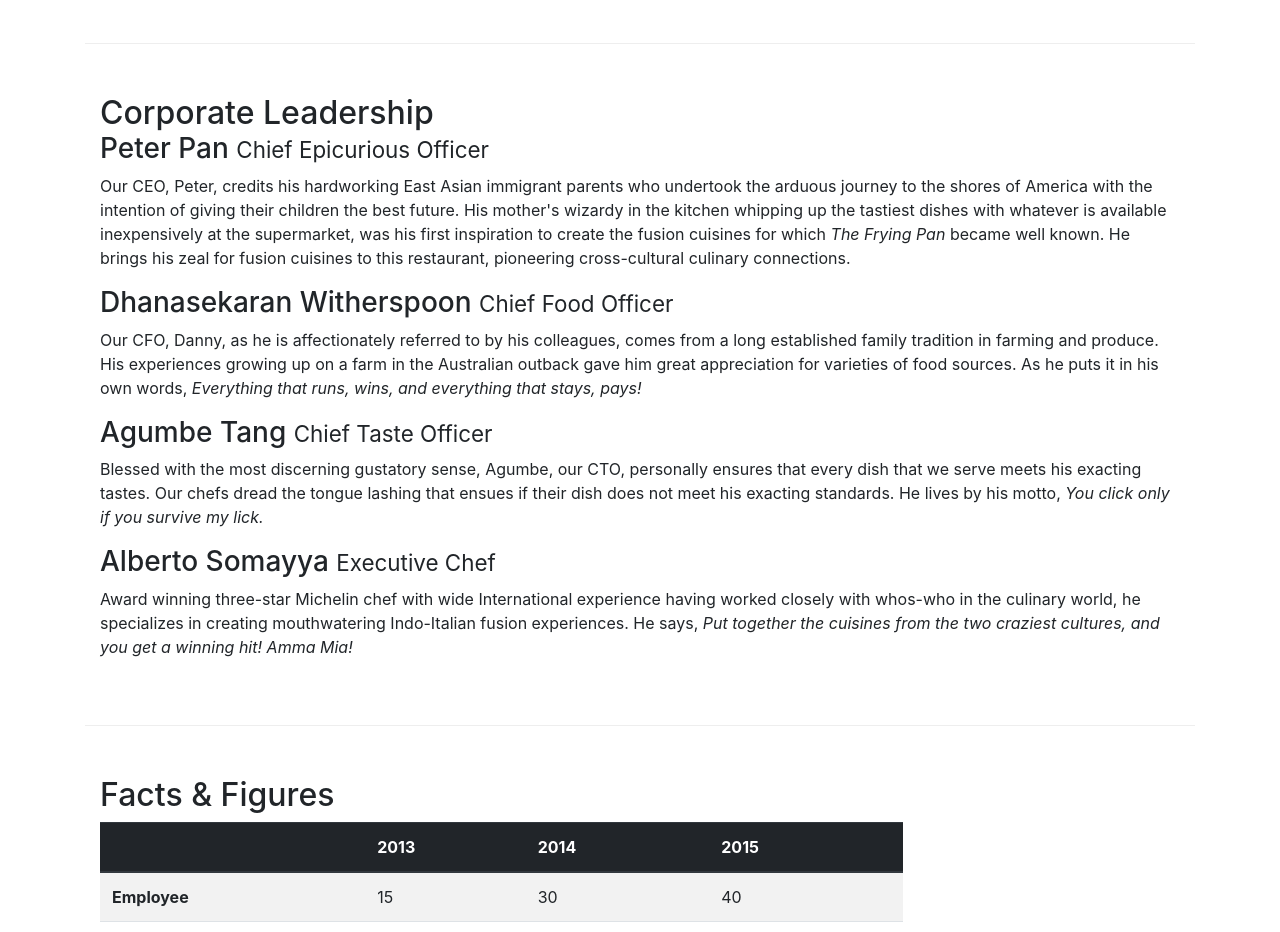
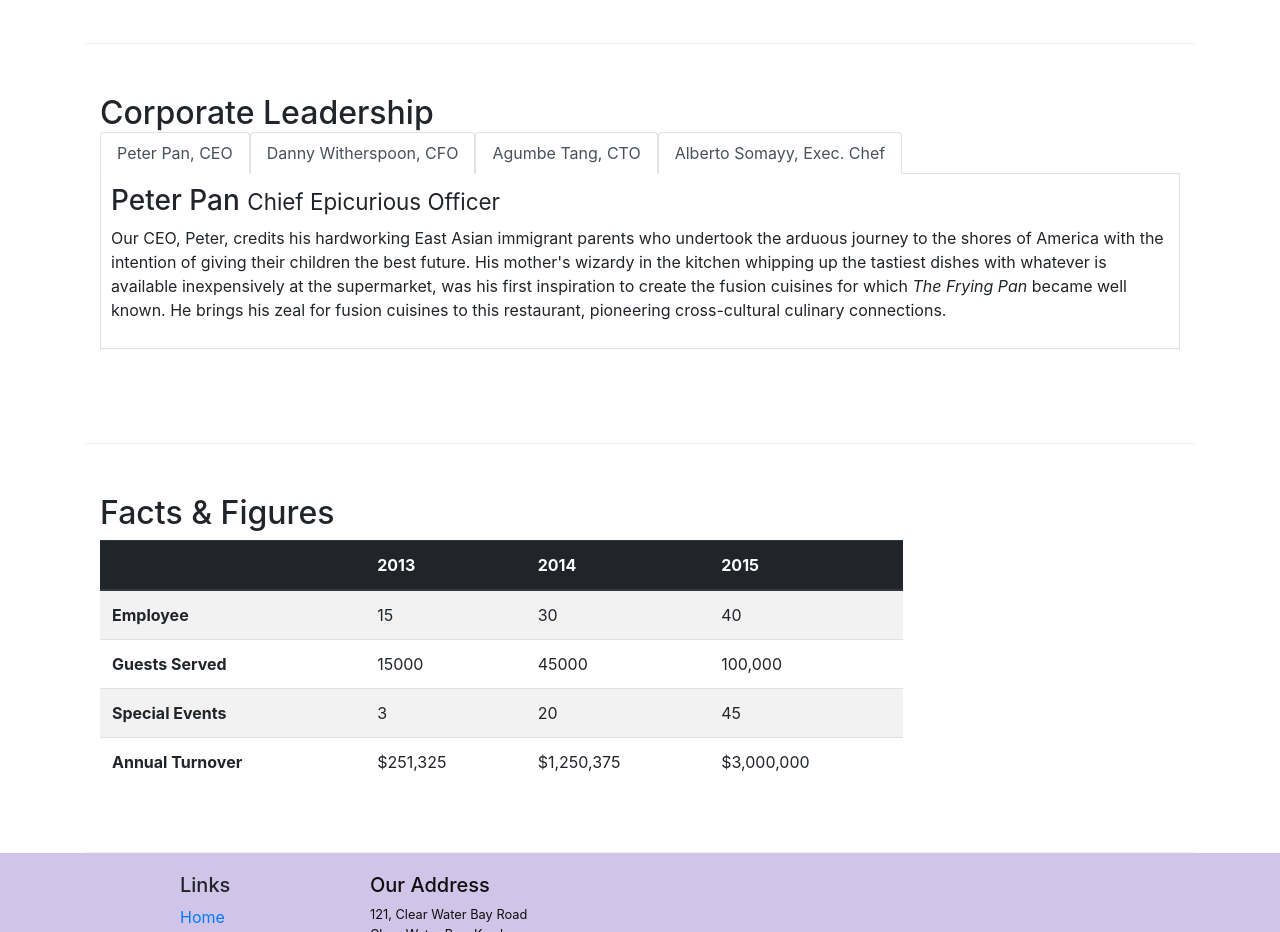
Before and after one commit to SushmitaRajtilak/conFusion, a website: page aboutus.html in a window 1280 px wide. Shown: the part 920-1852 px from the top of the page. Drawn offline with nearby package versions, Linux system fonts and the light colour scheme.

Commit message:
Adding Tabs

```diff
--- a/aboutus.html
+++ b/aboutus.html
@@ -12,6 +12,9 @@
     <link rel="stylesheet" href="node_modules/font-awesome/css/font-awesome.min.css">
     <link rel="stylesheet" href="node_modules/bootstrap-social/bootstrap-social.css">
     <link rel="stylesheet" href="css/styles.css">
+
+    <script src="node_modules/jquery/dist/jquery.js"></script>
+    <script src="https://maxcdn.bootstrapcdn.com/bootstrap/3.2.0/js/bootstrap.min.js"></script>
     <title>Ristorante Con Fusion: About Us</title>
 
 </head>
@@ -102,14 +105,42 @@
         <div class="row row-content">
             <div class="col">
                 <h2 class="row-header">Corporate Leadership</h2>
+
+                <ul class="nav nav-tabs">
+                    <li class="nav-item">
+                        <a class="nav-link active" href="#peter" role="tab" data-toggle="tab">Peter Pan, CEO</a>
+                    </li>
+                     <li class="nav-item">
+                        <a class="nav-link active" href="#danny" role="tab" data-toggle="tab">Danny Witherspoon, CFO</a>
+                    </li>
+                     <li class="nav-item">
+                        <a class="nav-link active" href="#agumbe" role="tab" data-toggle="tab">Agumbe Tang, CTO</a>
+                    </li>
+                     <li class="nav-item">
+                        <a class="nav-link active" href="#alberto" role="tab" data-toggle="tab">Alberto Somayy, Exec. Chef</a>
+                    </li>
+                </ul>
+                <div class="tab-content">
+                    <div role="tabpanel" class="tab-pane fade show active" id="peter">
                         <h3>Peter Pan <small>Chief Epicurious Officer</small></h3>
                         <p class="d-none d-sm-block">Our CEO, Peter, credits his hardworking East Asian immigrant parents who undertook the arduous journey to the shores of America with the intention of giving their children the best future. His mother's wizardy in the kitchen whipping up the tastiest dishes with whatever is available inexpensively at the supermarket, was his first inspiration to create the fusion cuisines for which <em>The Frying Pan</em> became well known. He brings his zeal for fusion cuisines to this restaurant, pioneering cross-cultural culinary connections.</p>
+                    </div>
+
+                    <div role="tabpanel" class="tab-pane fade show" id="danny">
                         <h3>Dhanasekaran Witherspoon <small>Chief Food Officer</small></h3>
                         <p class="d-none d-sm-block">Our CFO, Danny, as he is affectionately referred to by his colleagues, comes from a long established family tradition in farming and produce. His experiences growing up on a farm in the Australian outback gave him great appreciation for varieties of food sources. As he puts it in his own words, <em>Everything that runs, wins, and everything that stays, pays!</em></p>
+                    </div>
+
+                    <div role="tabpanel" class="tab-pane fade show" id="agumbe">
                         <h3>Agumbe Tang <small>Chief Taste Officer</small></h3>
                         <p class="d-none d-sm-block">Blessed with the most discerning gustatory sense, Agumbe, our CTO, personally ensures that every dish that we serve meets his exacting tastes. Our chefs dread the tongue lashing that ensues if their dish does not meet his exacting standards. He lives by his motto, <em>You click only if you survive my lick.</em></p>
+                    </div>
+
+                    <div role="tabpanel" class="tab-pane fade show" id="alberto">
                         <h3>Alberto Somayya <small>Executive Chef</small></h3>
                         <p class="d-none d-sm-block">Award winning three-star Michelin chef with wide International experience having worked closely with whos-who in the culinary world, he specializes in creating mouthwatering Indo-Italian fusion experiences. He says, <em>Put together the cuisines from the two craziest cultures, and you get a winning hit! Amma Mia!</em></p>
+                    </div>
+                </div>
             </div>
        </div>
        <div class="row row-content">
--- a/css/styles.css
+++ b/css/styles.css
@@ -51,3 +51,10 @@ body {
 	padding-right: 20%;
 	margin-top: 15%
 }
+
+.tab-content{
+	border-left: 1px solid #ddd;
+	border-right: 1px solid #ddd;
+	border-bottom: 1px solid #ddd;
+	padding: 10px;
+}
```
Lines whose indentation alone changed are shown as unchanged.
